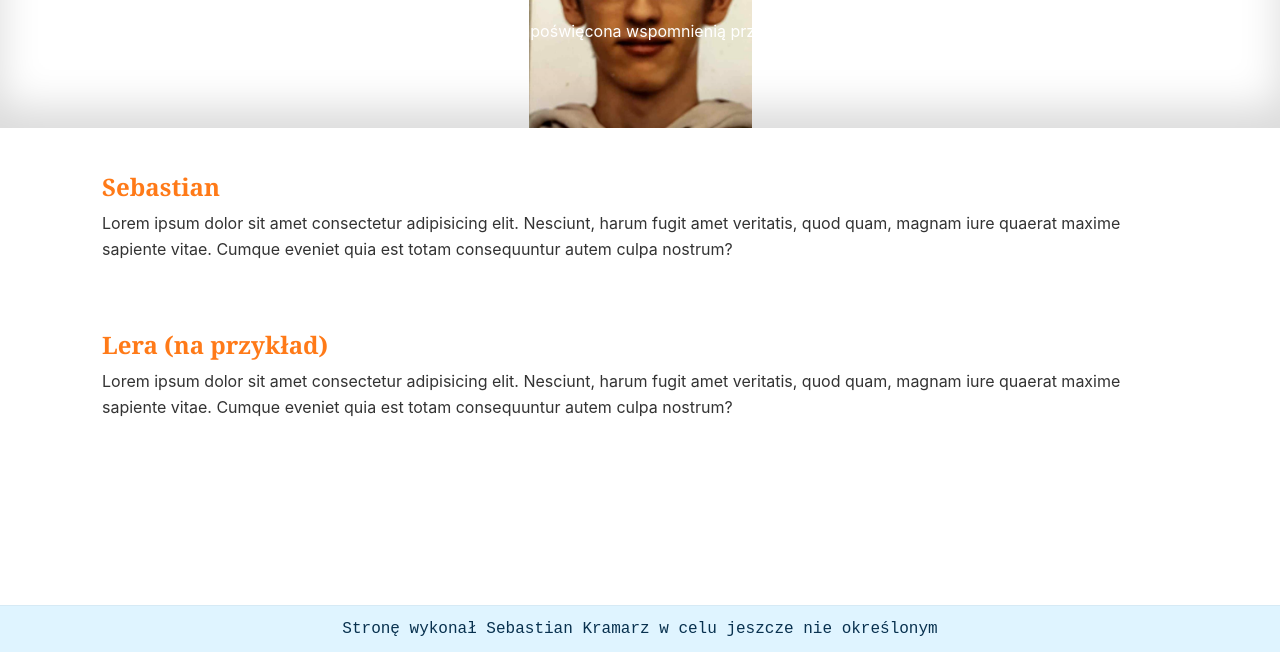
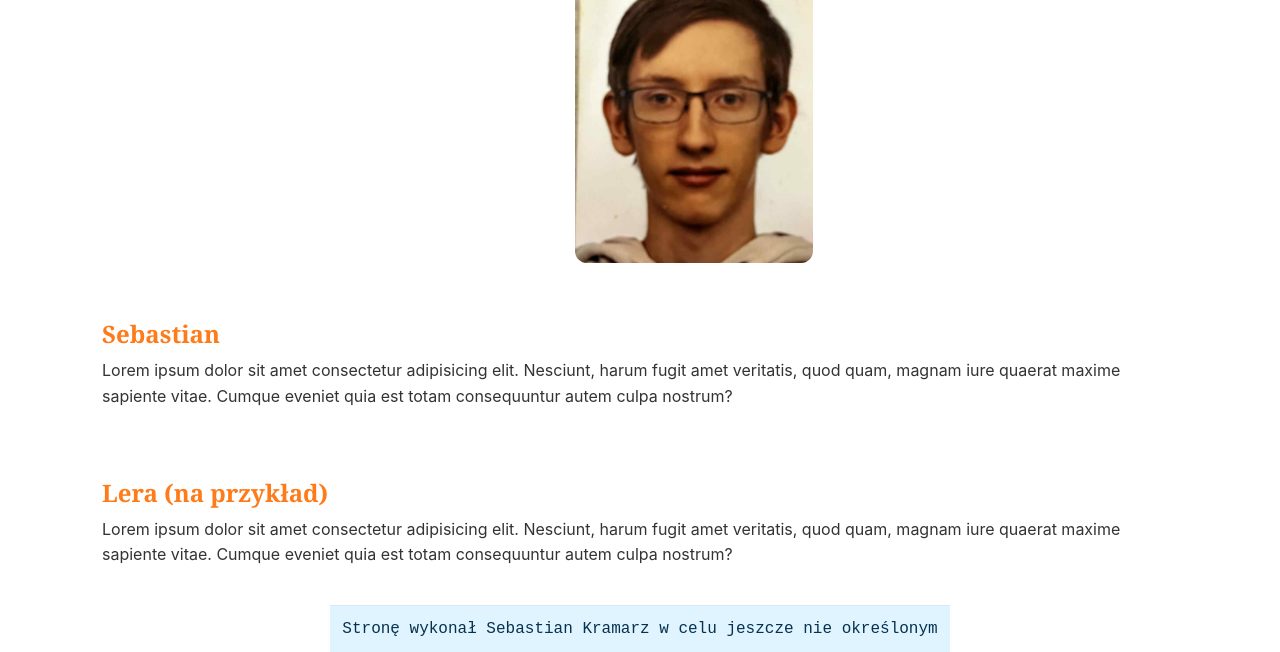
Before and after one commit to Sebastian-bip/KuPamieciKuby, a plain HTML site: page index.html in a window 1280 px wide. Shown: the part 148-800 px from the top of the page. Drawn offline with Linux system fonts and the light colour scheme.

Commit message:
Uproszczenie kodu wywalenie AI slopu

```diff
--- a/index.html
+++ b/index.html
@@ -10,6 +10,7 @@
     <header>
         <h1>Ku Pamięci kuby</h1>
         <p>Strona poświęcona wspomnienią przyjaciół</p>
+        <img src="src/Kuba.jpg" alt="Zdjęcie Kuby">
     </header>
     <section>
         <h2>Sebastian</h2>
@@ -23,6 +24,6 @@
 
     <footer>Stronę wykonał Sebastian Kramarz w celu jeszcze nie określonym</footer>
 
-    <script src="skrypt.js"></script> <!-- added script to adjust layout based on resolution -->
+    <script src="skrypt.js"></script>
 </body>
 </html>
--- a/style.css
+++ b/style.css
@@ -14,26 +14,19 @@ html, body {
 	font-family: var(--font1);
 	display: flex;               /* everything in one vertical column */
 	flex-direction: column;
-	align-items: stretch;        /* full width column items */
+	align-items: center;        /* full width column items */
 }
 
-/* header as background image (replace 'header.jpg' with your local file) */
-header {
-	min-height: 220px;
-	background-image: url('src/Kuba.jpg');
-	/* ensure the whole image is visible (no cropping) */
-	background-position: center;
-	background-repeat: no-repeat;
-	background-size: contain; /* show the full image without cutting */
-	background-color: var(--color1); /* fallback behind image */
-	display: flex;
-	flex-direction: column;
-	justify-content: center;
-	align-items: center;
-	color: white;
-	padding: 28px 16px;
-	box-shadow: inset 0 -20px 40px rgba(0,0,0,0.15);
+img {
+	max-width: 22%;
+	height: auto;
+	border-radius: 12px;
+	margin: 12px 44% ;
+	display: block;
+	position: relative;
 }
+
+
 
 /* h2 uses kolor 2 and font2 */
 h2 {
@@ -47,6 +40,7 @@ div{
     font-size: 1rem;
     color: #333333;
     line-height: 1.6;
+	position: relative;
 }
 
 /* main content area (keeps layout in single column) */
@@ -56,6 +50,7 @@ section {
 	margin: 12px auto;
 	padding: 12px;
 	box-sizing: border-box;
+	position: relative;
 }
 
 /* footer with fade-in animation and light blue background */
@@ -73,6 +68,7 @@ footer {
 	font-family: var(--font3);
 	color: #08314f;
 	border-top: 1px solid rgba(0,0,0,0.04);
+	position: relative;
 }
 
 /* Optional small responsive tweaks */
```
